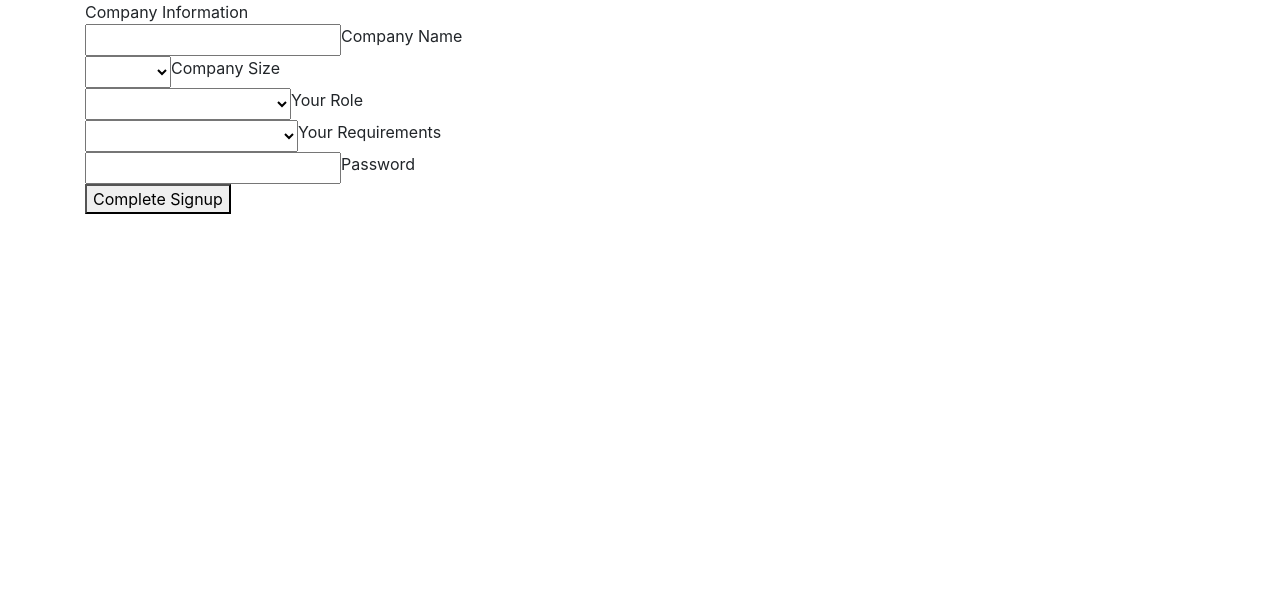
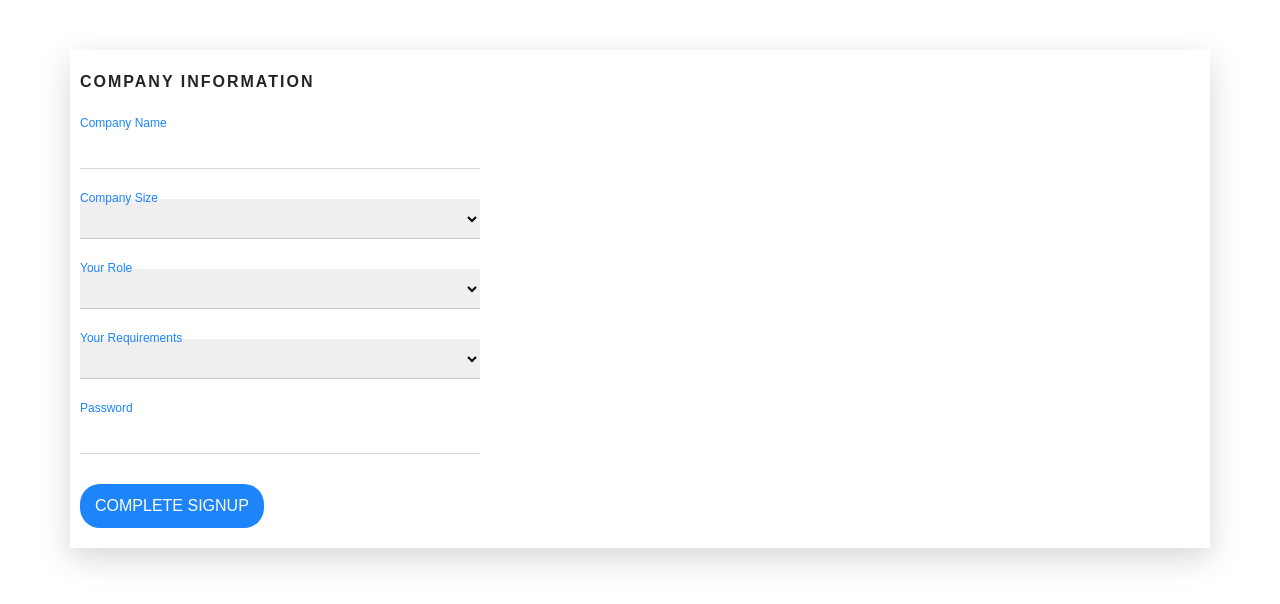
Before and after one commit to poojaranim/sample, a plain HTML site: page index.html in a window 1280 px wide. Drawn offline with nearby package versions, Linux system fonts and the light colour scheme.

Commit message:
Update index.html

```diff
--- a/index.html
+++ b/index.html
@@ -5,7 +5,7 @@
         <meta name="viewport" content="width=device-width,inital-scale=1.0">
         <meta http-equiv="X-UA-Compatible" content="ie=edge">
        <link href=" https://stackpath.bootstrapcdn.com/bootstrap/4.5.2/css/bootstrap.min.css" rel="stylesheet">
-           <link rel="stylesheet" href="c.css">
+           <link rel="stylesheet" href="indecss.css">
         <title>company information</title>
         </head>
         <body>
```
